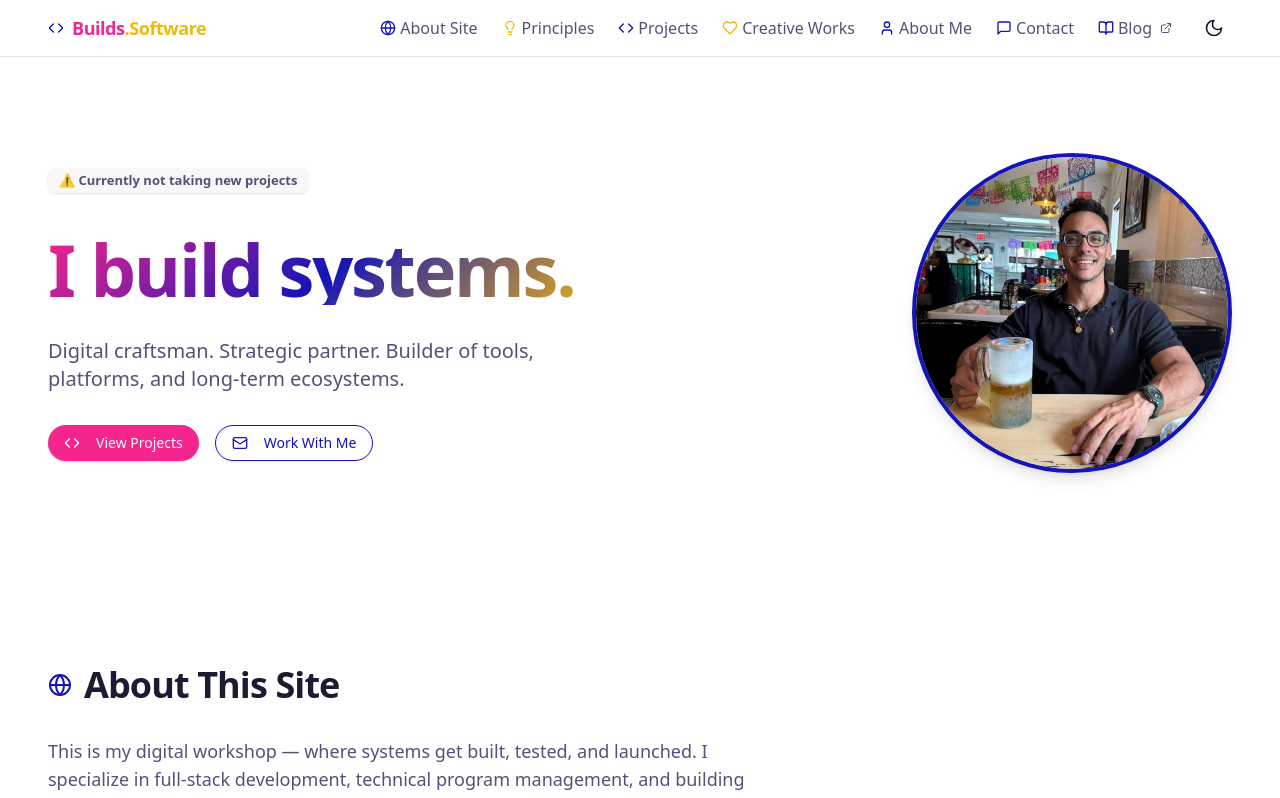
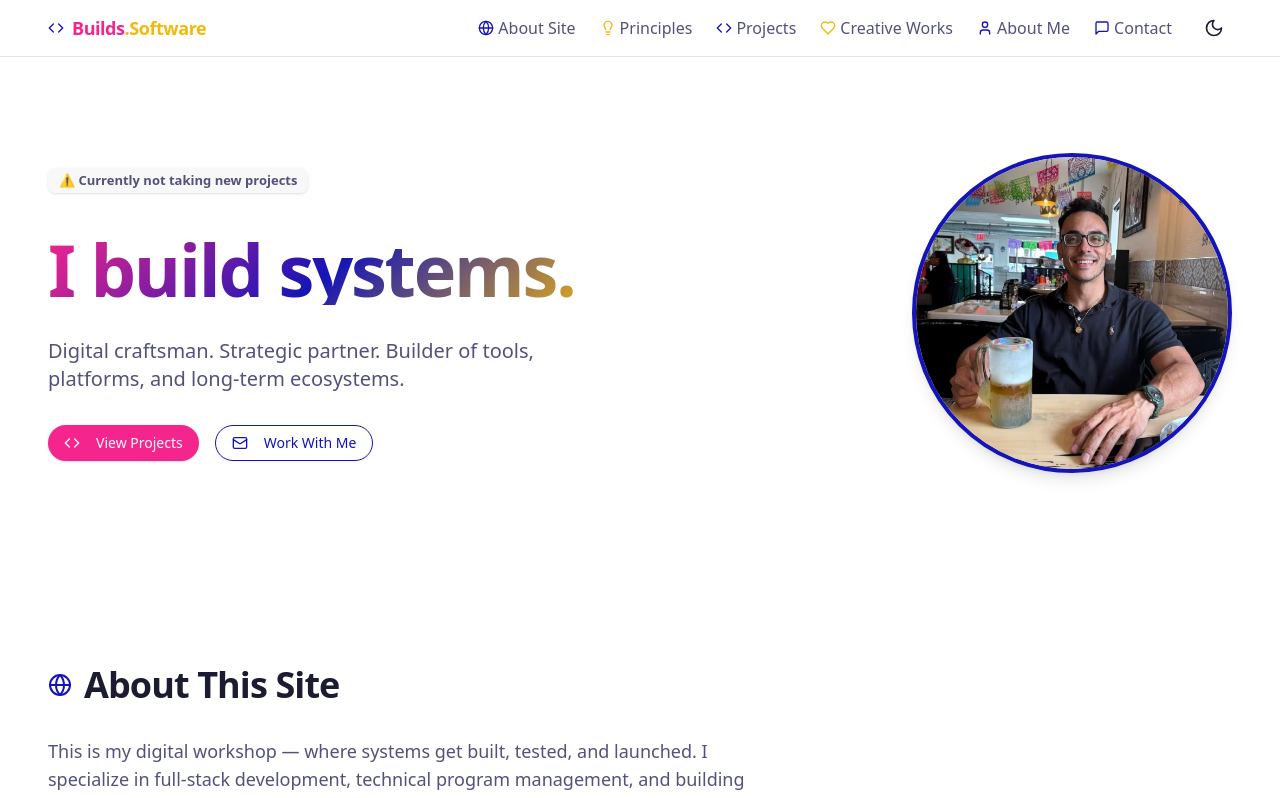
Before and after one commit to antoniwan/antonio-builds-software, a Next.js app: page / in a window 1280 px wide. Shown: the top 798 px of the page. Built offline with nearby package versions, Linux system fonts and the light colour scheme.

Commit message:
Remove Blog link from Header component to streamline navigation and focus on essential sections. Adjust icon usage for improved clarity in the Contact section.

```diff
--- a/components/layout/header.tsx
+++ b/components/layout/header.tsx
@@ -6,13 +6,9 @@ import {
   Code,
   Menu,
   User,
-  BookOpen,
   ExternalLink,
-  Sparkles,
   Globe,
-  Mail,
   Lightbulb,
-  Briefcase,
   Heart,
   MessageSquare,
 } from 'lucide-react';
@@ -88,16 +84,6 @@ export function Header() {
             <MessageSquare className="h-4 w-4 text-[hsl(var(--vegeta-blue))]" />
             Contact
           </button>
-          <Link
-            href="https://medium.com/@wizards777"
-            className="text-body-small text-muted-foreground hover:text-foreground flex items-center gap-1"
-            target="_blank"
-            rel="noopener noreferrer"
-          >
-            <BookOpen className="h-4 w-4 text-[hsl(var(--vegeta-blue))]" />
-            Blog
-            <ExternalLink className="h-3 w-3 ml-1 text-muted-foreground" aria-hidden="true" />
-          </Link>
           <ThemeToggle />
         </nav>
 
@@ -157,17 +143,6 @@ export function Header() {
                   <MessageSquare className="h-5 w-5 text-[hsl(var(--vegeta-blue))]" />
                   Contact
                 </button>
-                <Link
-                  href="https://medium.com/@wizards777"
-                  className="text-body-large font-medium hover:text-primary transition-colors flex items-center gap-2 w-full"
-                  target="_blank"
-                  rel="noopener noreferrer"
-                  onClick={() => setIsSheetOpen(false)}
-                >
-                  <BookOpen className="h-5 w-5 text-[hsl(var(--vegeta-blue))]" />
-                  Blog
-                  <ExternalLink className="h-4 w-4 text-muted-foreground" aria-hidden="true" />
-                </Link>
               </div>
             </div>
           </SheetContent>
```
